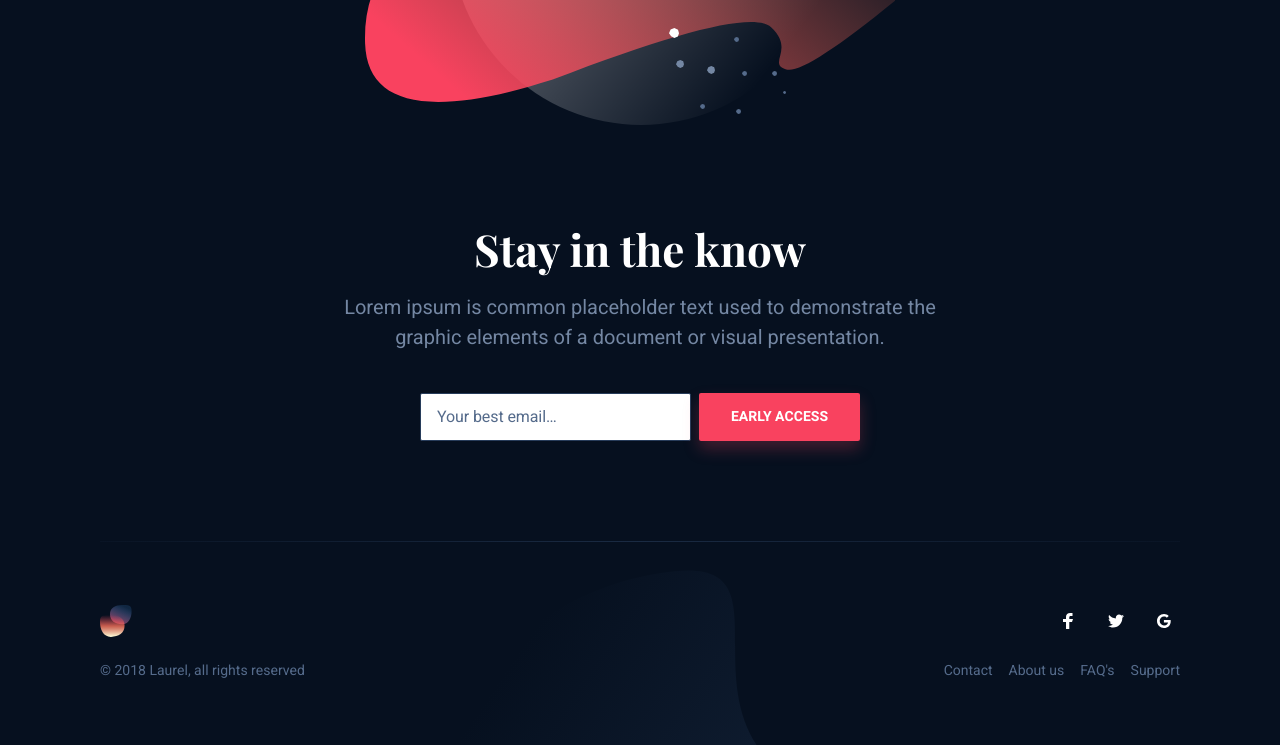
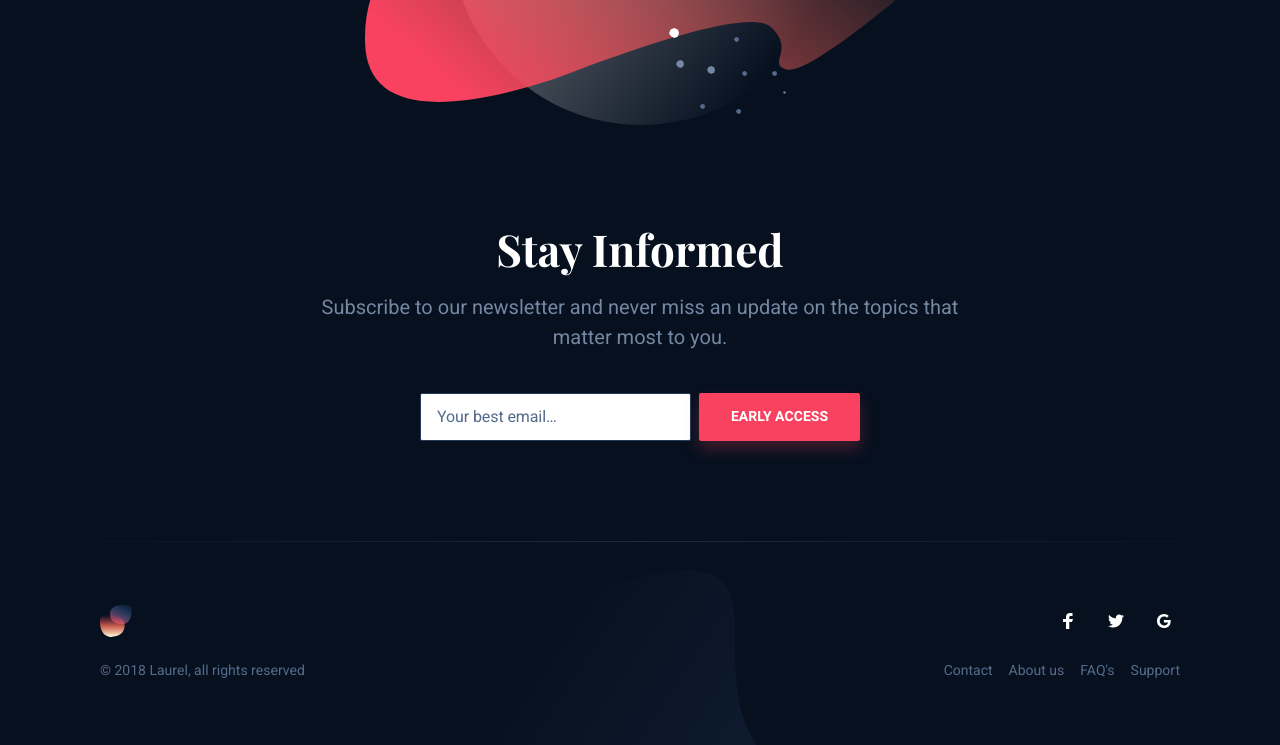
Before and after one commit to aya1710/IradTraining, a plain HTML site: page laurel/index.html in a window 1280 px wide. Shown: the part 2403-3148 px from the top of the page. Drawn offline with nearby package versions, Linux system fonts and the light colour scheme.

Commit message:
Aya Updated newsletter section text

```diff
--- a/laurel/index.html
+++ b/laurel/index.html
@@ -341,8 +341,8 @@
                 <div class="container-sm">
                     <div class="newsletter-inner section-inner">
                         <div class="newsletter-header text-center">
-                            <h2 class="section-title mt-0">Stay in the know</h2>
-                            <p class="section-paragraph">Lorem ipsum is common placeholder text used to demonstrate the graphic elements of a document or visual presentation.</p>
+                            <h2 class="section-title mt-0">Stay Informed</h2>
+                            <p class="section-paragraph">Subscribe to our newsletter and never miss an update on the topics that matter most to you.</p>
                         </div>
                         <div class="footer-form newsletter-form field field-grouped">
                             <div class="control control-expanded">
```
